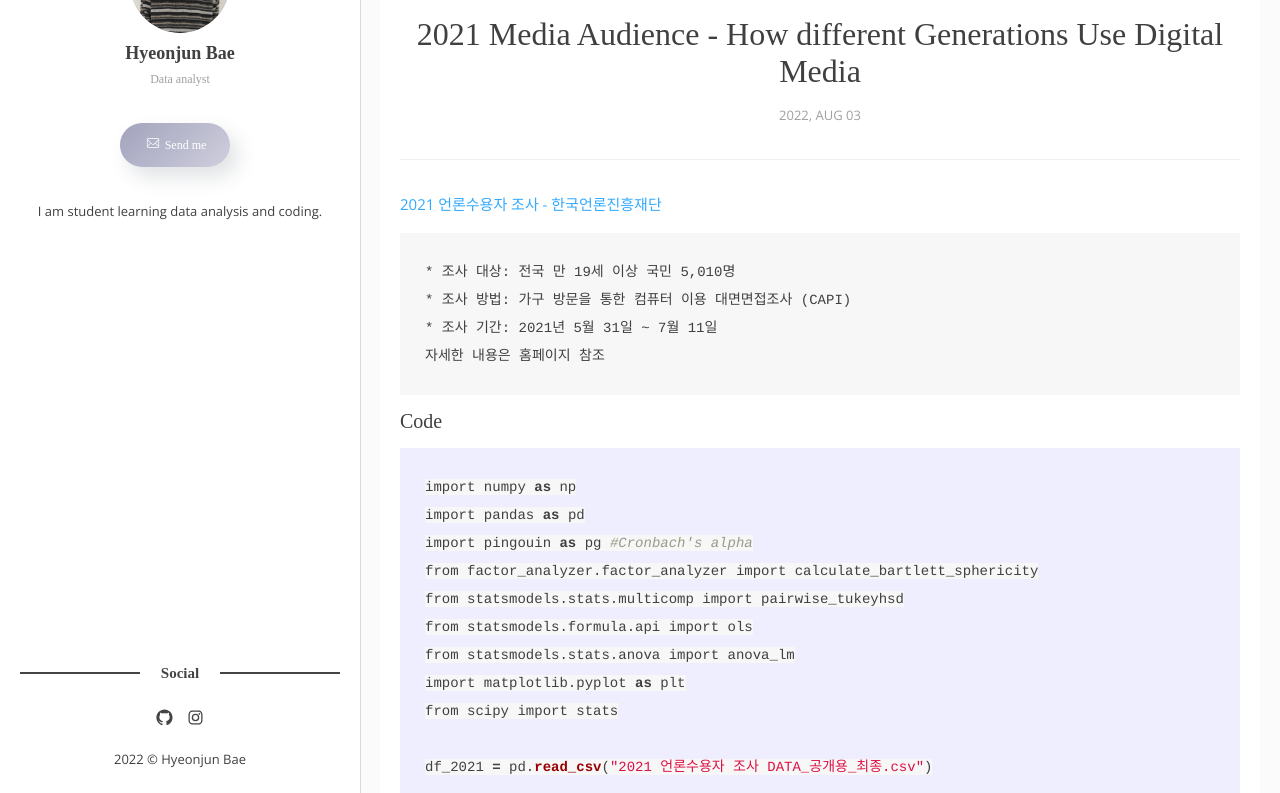
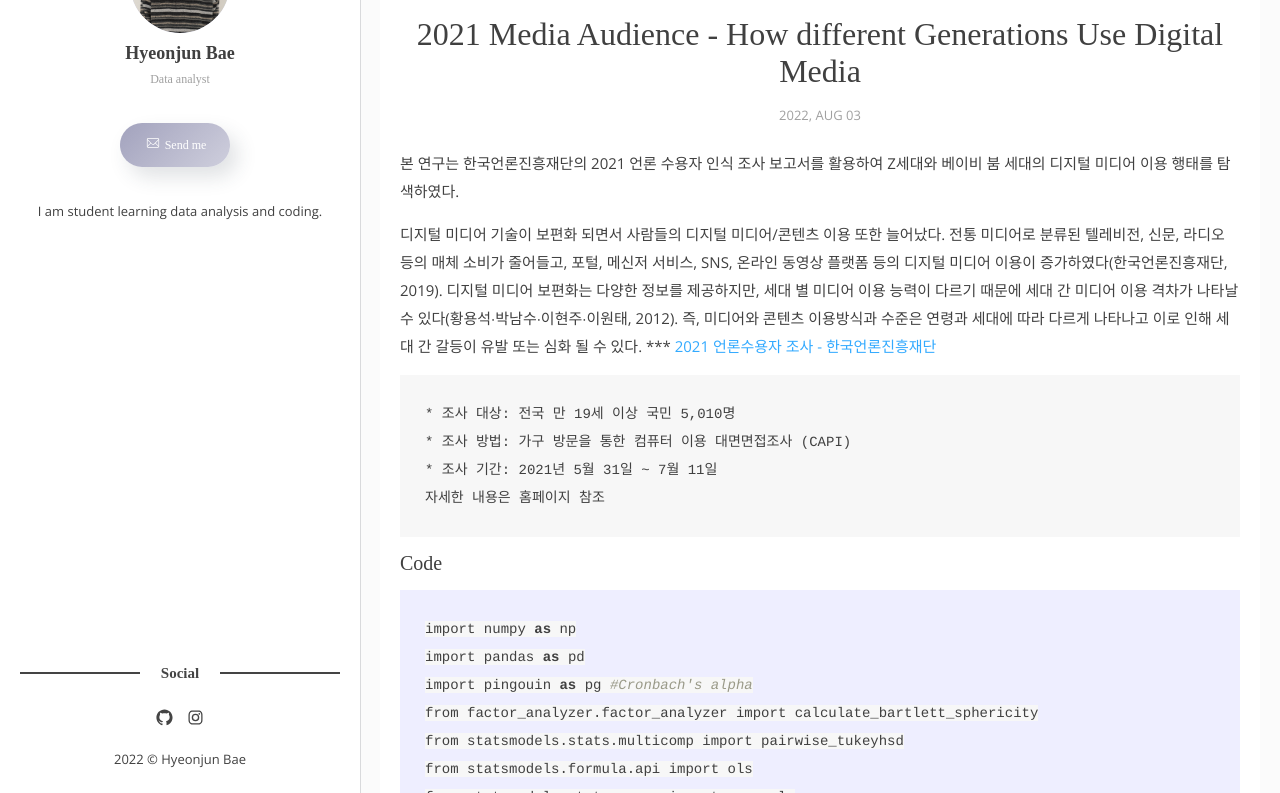
Before and after one commit to benben103/benben103.github.io, a Jekyll site: the page built from _posts/2022-08-05-2021-Media-Audience.markdown, in a window 1280 px wide and 900 px high, scrolled down 410 px, cut to the strip 107-900 px from the top of the window. Built offline with Jekyll 4.4.1, drawn with Linux system fonts in a browser that asks for light colours; some web fonts are replaced; comment, search, counter and statistics services are not loaded.

Commit message:
add 0809

````diff
--- a/_posts/2022-08-05-2021-Media-Audience.markdown
+++ b/_posts/2022-08-05-2021-Media-Audience.markdown
@@ -6,7 +6,10 @@ date: 2022-08-03 17:50:18 +0200
 tags: [Project, 2021 Media Audience]
 categories: Project
 ---
+본 연구는 한국언론진흥재단의 2021 언론 수용자 인식 조사 보고서를 활용하여 Z세대와 베이비 붐 세대의 디지털 미디어 이용 행태를 탐색하였다.
 
+디지털 미디어 기술이 보편화 되면서 사람들의 디지털 미디어/콘텐츠 이용 또한 늘어났다. 전통 미디어로 분류된 텔레비전, 신문, 라디오 등의 매체 소비가 줄어들고, 포털, 메신저 서비스, SNS, 온라인 동영상 플랫폼 등의 디지털 미디어 이용이 증가하였다(한국언론진흥재단, 2019).
+디지털 미디어 보편화는 다양한 정보를 제공하지만, 세대 별 미디어 이용 능력이 다르기 때문에 세대 간 미디어 이용 격차가 나타날 수 있다(황용석∙박남수∙이현주∙이원태, 2012). 즉, 미디어와 콘텐츠 이용방식과 수준은 연령과 세대에 따라 다르게 나타나고 이로 인해 세대 간 갈등이 유발 또는 심화 될 수 있다.
 ***
 [2021 언론수용자 조사 - 한국언론진흥재단](https://www.kpf.or.kr/front/research/consumerDetail.do?miv_pageNo=&miv_pageSize=&total_cnt=&LISTOP=&mode=W&seq=592381&link_g_topmenu_id=&link_g_submenu_id=&link_g_homepage=F&reg_stadt=&reg_enddt=&searchkey=all1&searchtxt=)
 {% highlight markdown %}
--- a/_posts/2022-08-05-Youtube-Crawling.markdown
+++ b/_posts/2022-08-05-Youtube-Crawling.markdown
@@ -6,7 +6,7 @@ date: 2022-08-03 17:58:18 +0200
 tags: [Project, Crawling]
 categories: Project
 ---
-유튜브 콘텐츠가 많아지면서 데이터 또한 다양해졌다. 유튜브 플랫폼은 영상 안 내용의 자막을 자동 생성하는 기능이 있다. 유튜브 영상 내 자막을 크롤링하기 위해 블로그를 참조하여 함수를 생성하였다.
+유튜브 콘텐츠가 많아지면서 데이터 또한 다양해졌다. 유튜브는 자막을 자동 생성하는 기능을 제공하여 영상 안의 내용을 자막을 통해 추출할 수 있다. 유튜브 영상 내 자막을 크롤링하기 위해 여러 블로그를 참조하여 함수를 생성하였다. 이를 활용하여 텍스트 마이닝 분석, 네트워크 분석 등을 실시할 예정이다.
 
 #### Code
 ```python
````
